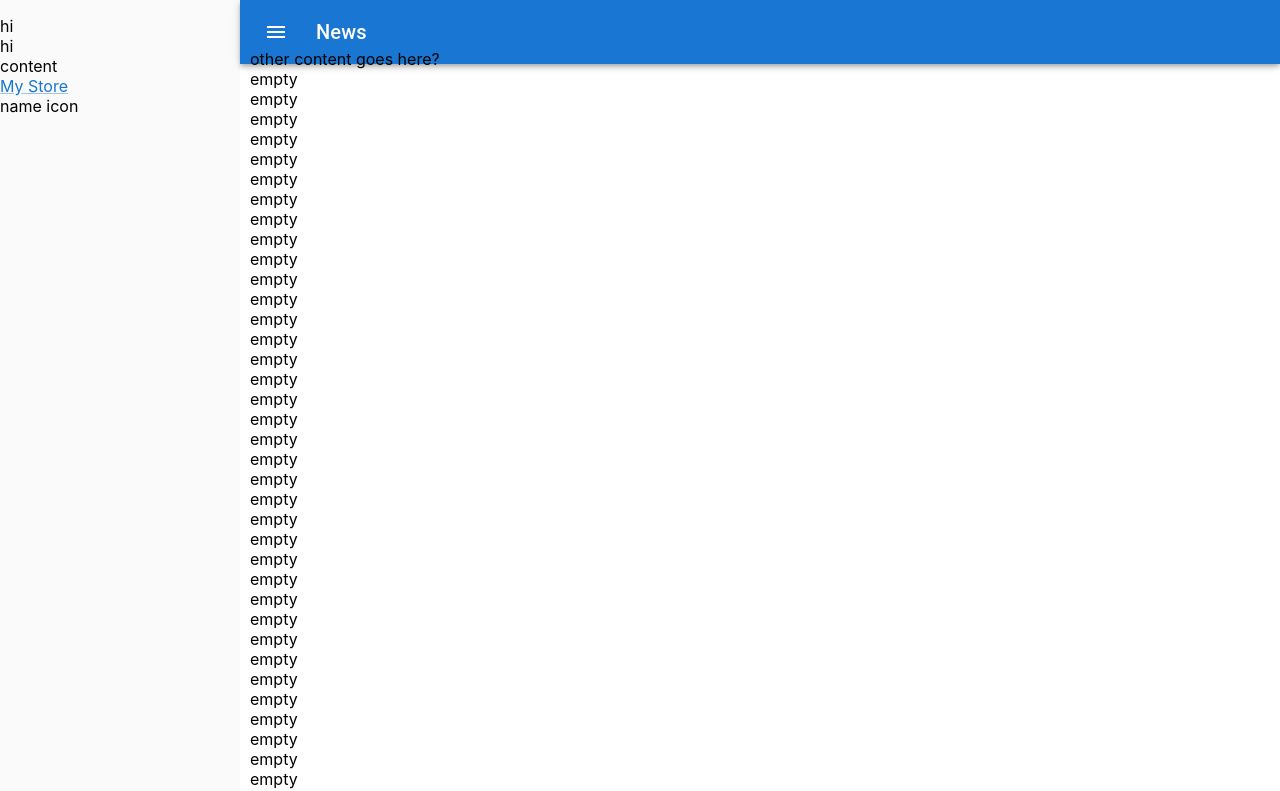
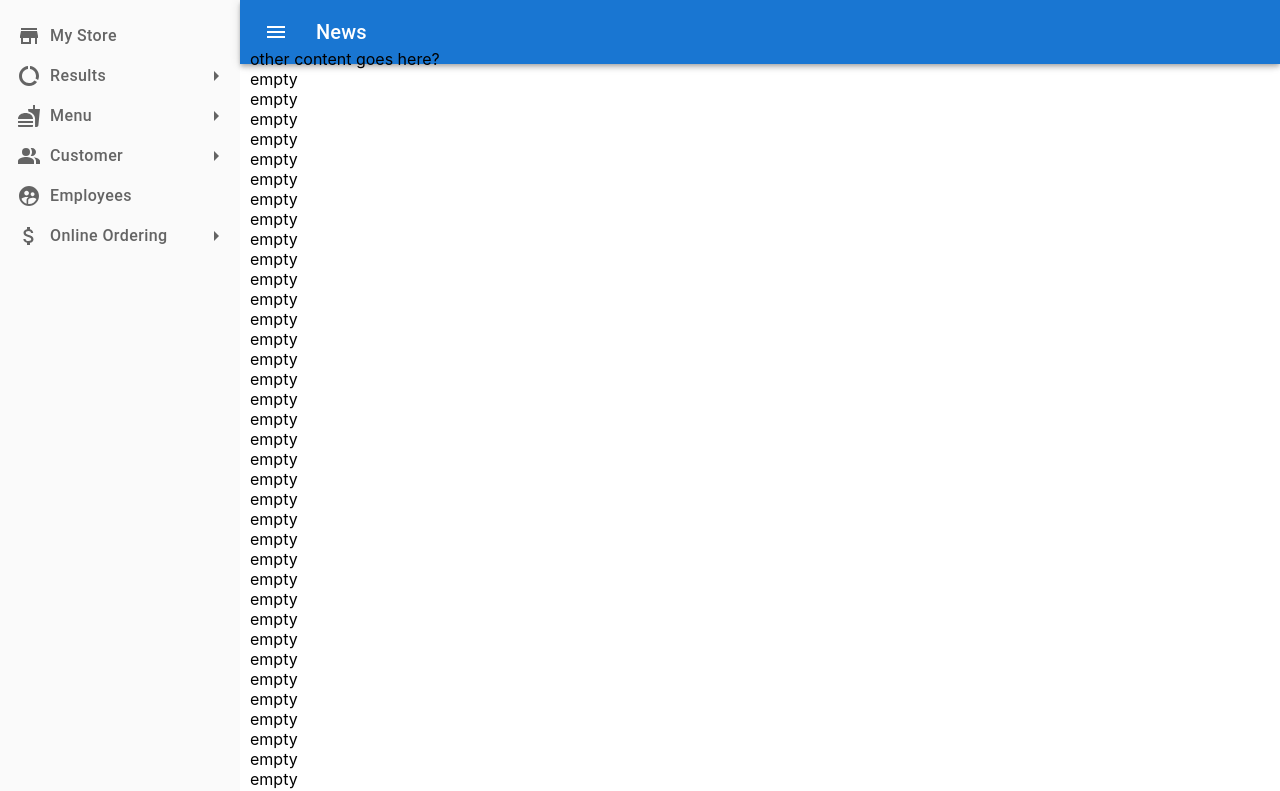
Before and after one commit to at185301/aloha-mercury, a Next.js app: page /mercury in a window 1280 px wide. Shown: the top 791 px of the page. Built offline with nearby package versions, Linux system fonts and the light colour scheme.

Commit message:
made menu item components

```diff
--- a/components/Mercury.tsx
+++ b/components/Mercury.tsx
@@ -7,30 +7,67 @@ import {
     Toolbar,
     Typography,
 } from "@mui/material";
-import MenuIcon from "@mui/icons-material/Menu";
+import {
+    DataUsage,
+    ArrowRight,
+    StoreMallDirectory,
+    Menu,
+    Fastfood,
+    PeopleAlt,
+    SupervisedUserCircle,
+    AttachMoney,
+} from "@mui/icons-material";
 import styles from "../styles/Mercury.module.css";
+import { styled } from "@mui/system";
 interface RailButtonProps {
     name: string;
     icon: any;
     isMenu: boolean;
 }
+const MenuButton = styled(Button)`
+    text-transform: none;
+    color: rgba(0, 0, 0, 0.6);
+    &:hover {
+        background-color: rgba(27, 118, 212, 0.14);
+        color: #1B76D4;
+    }
+`;
 const RailButton = (props: RailButtonProps) => {
     return (
-        <div>
-            {props.name} {props.icon} {props.isMenu}
-        </div>
+        <MenuButton className={styles.mercury_left_rail_button}>
+            <div className={styles.mercury_left_rail_button_icon}>
+                {props.icon}
+            </div>
+            <div className={styles.mercury_left_rail_button_name}>
+                {props.name}
+            </div>
+            {props.isMenu && (
+                <ArrowRight className={styles.mercury_left_rail_button_arrow} />
+            )}
+        </MenuButton>
     );
 };
 const MercuryLeftRail = () => {
     return (
         <Box className={styles.mercury_left_panel_nav}>
-            hi
-            <div className={styles.mercury_left_rail}>
-                hi
-                <div>content</div>
-            </div>
-            <Link component="a">My Store</Link>
-            <RailButton name={"name"} icon={"icon"} isMenu={false} />
+            <RailButton
+                name={"My Store"}
+                icon={<StoreMallDirectory />}
+                isMenu={false}
+            />
+            <RailButton name={"Results"} icon={<DataUsage />} isMenu={true} />
+            <RailButton name={"Menu"} icon={<Fastfood />} isMenu={true} />
+            <RailButton name={"Customer"} icon={<PeopleAlt />} isMenu={true} />
+            <RailButton
+                name={"Employees"}
+                icon={<SupervisedUserCircle />}
+                isMenu={false}
+            />
+            <RailButton
+                name={"Online Ordering"}
+                icon={<AttachMoney />}
+                isMenu={true}
+            />
         </Box>
     );
 };
@@ -50,7 +87,7 @@ export const MercuryGlobalHeader = () => {
                         sx={{ mr: 2 }}
                         className={styles.mercury_global_header_hamburger_menu}
                     >
-                        <MenuIcon />
+                        <Menu />
                     </IconButton>
                     <Typography
                         variant="h6"
--- a/styles/Mercury.module.css
+++ b/styles/Mercury.module.css
@@ -6,17 +6,6 @@
     display: flex;
 }
 /* Left Rail */
-.mercury_left_rail {
-    background: #fafafa;
-}
-.mercury_left_panel_nav {
-    flex-direction: column;
-    align-items: center;
-    padding: 16px 0px;
-    width: 240px;
-    height: 100%;
-    background: #fafafa;
-}
 .mercury_header_container {
     position: relative;
     top: 0;
@@ -42,13 +31,6 @@
 
     background: #ffffff;
 }
-.mercury_left_rail_container {
-    position: fixed;
-    top: 0px;
-    left: 0px;
-    width: 240px;
-    height: 100%;
-}
 .mercury_main_content_container {
     display: block;
     position: relative;
@@ -65,3 +47,45 @@
 .mercury_global_header_toolbar {
     min-height: 49px;
 }
+.mercury_left_rail_button {
+    width: 90%;
+    flex-grow: 0;
+    flex-direction: row;
+    align-items: center;
+    justify-content: center;
+}
+.mercury_left_rail_button_icon {
+    display: flex;
+    align-items: center;
+    justify-content: center;
+    position: absolute;
+    left: 5px;
+}
+.mercury_left_rail_button_arrow {
+    display: flex;
+    align-items: center;
+    justify-content: center;
+    position: absolute;
+    right: 0;
+}
+.mercury_left_rail_button_name {
+    width: 70%;
+    text-align: left;
+    font-size: medium;
+}
+.mercury_left_panel_nav {
+    display: flex;
+    flex-direction: column;
+    align-items: center;
+    padding: 16px 0px;
+    width: 240px;
+    height: 100%;
+    background: #fafafa;
+}
+.mercury_left_rail_container {
+    position: fixed;
+    top: 0px;
+    left: 0px;
+    width: 240px;
+    height: 100%;
+}
```
Also changed, not shown: themes/mercury_menu_button.tsx (added, +10 -0 lines).
